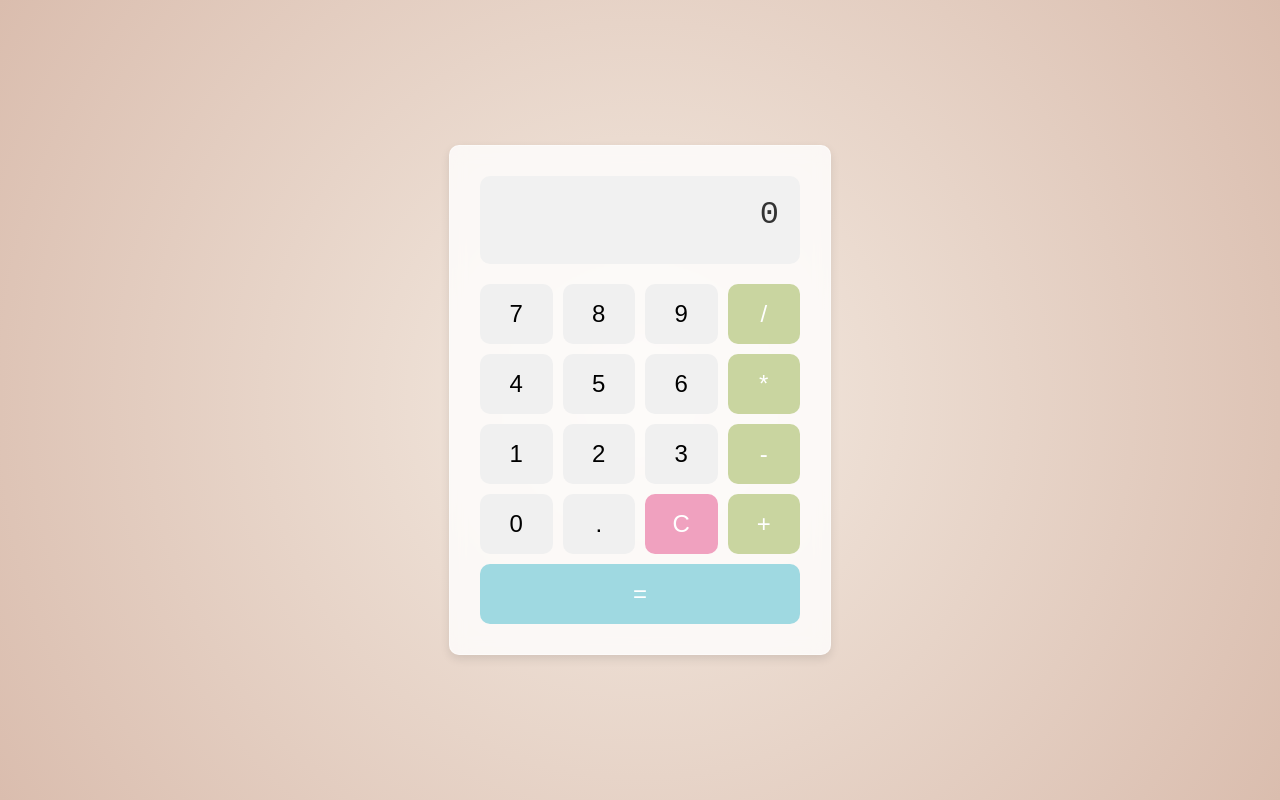
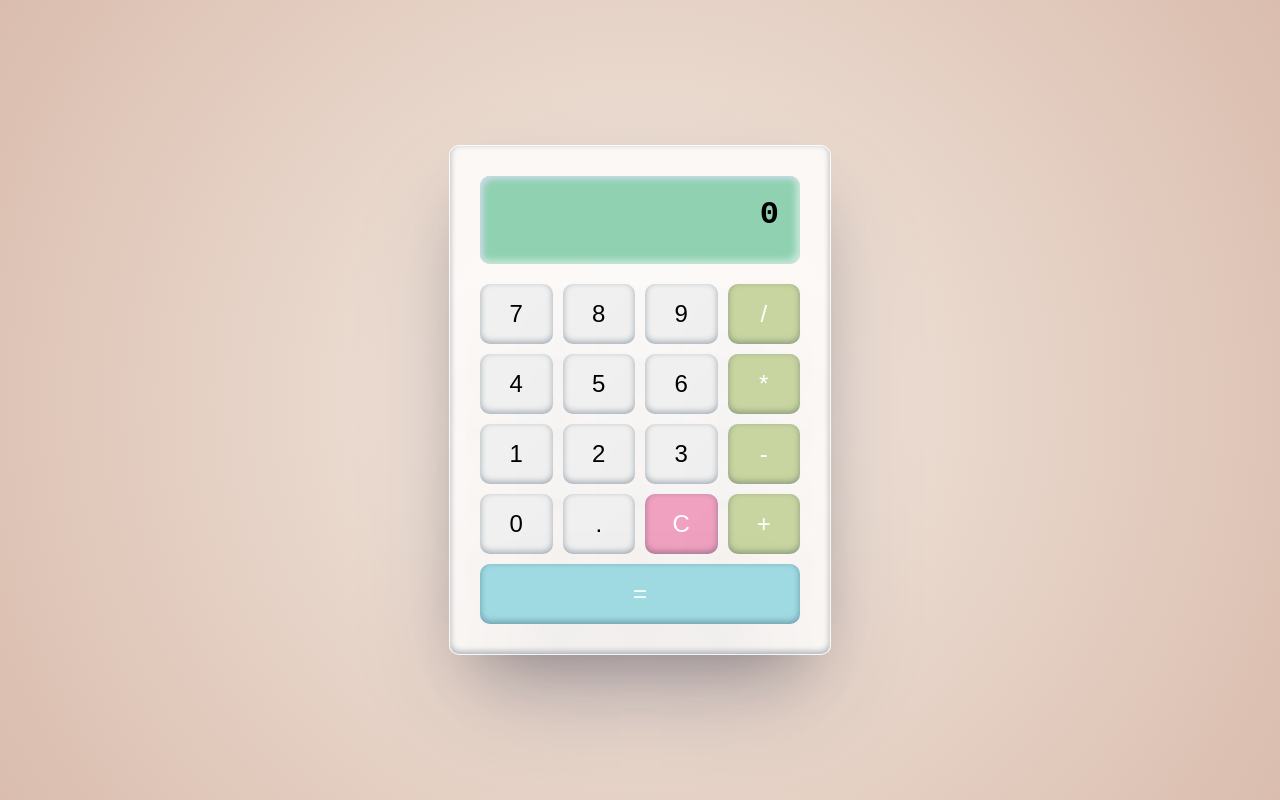
Before and after one commit to RukenDogan/CalculatriceJavaScript, a plain HTML site: page index.html in a window 1280 px wide. Drawn offline with Linux system fonts and the light colour scheme.

Commit message:
modifcss

```diff
--- a/style.css
+++ b/style.css
@@ -12,25 +12,28 @@ body {
 .calculatrice {
   /* background-color: white; */
   background-color: rgb(255, 255, 255, 0.8);
-  backdrop-filter: blur(8px);
+ /* backdrop-filter: blur(8px); */
   padding: 30px;
   border: 1px solid rgba(255, 255, 255, 0.4);
   border-radius: 10px;
-  box-shadow: 0px 4px 10px rgba(0, 0, 0, 0.1);
+  /*box-shadow: 0px 4px 10px rgba(0, 0, 0, 0.1); */
+  box-shadow: rgba(50, 50, 93, 0.25) 0px 50px 100px -20px, rgba(0, 0, 0, 0.3) 0px 30px 60px -30px, rgba(10, 37, 64, 0.35) 0px -2px 6px 0px inset;
   width: 320px;
 }
 
 #display {
-  background-color: #f1f1f1;
+  background-color: #90D1B1/*#f1f1f1*/;
   text-align: right;
   padding: 20px;
   border-radius: 10px;
   font-size: 32px;
-  color: #333;
   margin-bottom: 20px;
   min-height: 48px;
   font-family: 'Courier New', monospace;
+  font-weight: bold;
   letter-spacing: 1px;
+  /*box-shadow: rgba(50, 50, 93, 0.25) 0px 30px 60px -12px inset, rgba(0, 0, 0, 0.3) 0px 18px 36px -18px inset;*/
+  box-shadow: rgb(204, 219, 232) 3px 3px 6px 0px inset, rgba(255, 255, 255, 0.5) -3px -3px 6px 1px inset;
 }
 
 .boutons {
@@ -47,7 +50,8 @@ button {
   border: none;
   border-radius: 10px;
   cursor: pointer;
-  transition: background-color 0.2s ease, transform 0.1s ease;
+ transition: background-color 0.2s ease, transform 0.1s ease;
+  box-shadow: rgba(50, 50, 93, 0.25) 0px 50px 100px -20px, rgba(0, 0, 0, 0.3) 0px 30px 60px -30px, rgba(10, 37, 64, 0.35) 0px -2px 6px 0px inset;
 }
 
 button:hover {
```
